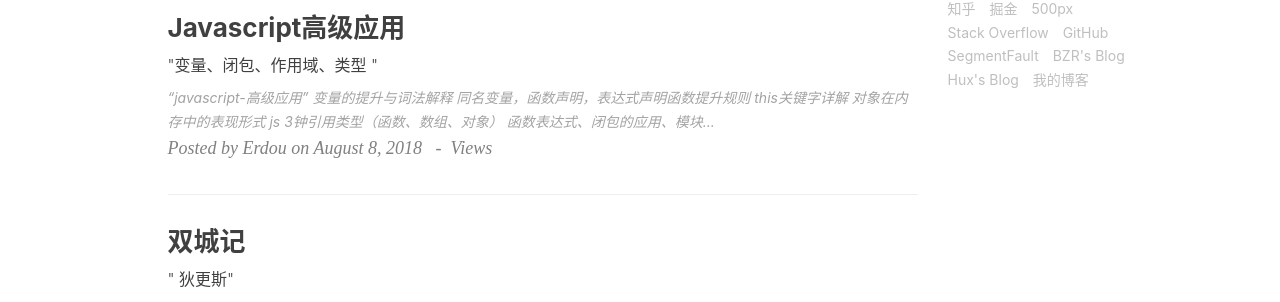
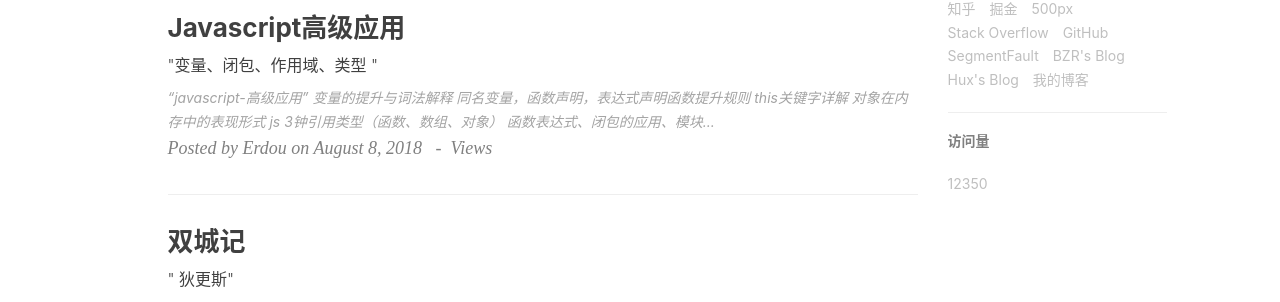
Before and after one commit to erdouzhang/own-erdou-blog, a Jekyll site: the page built from index.html, in a window 1280 px wide and 900 px high, scrolled down 1195 px. Shown: the part 128-430 px from the top of the window. Built offline with Jekyll 4.4.1, drawn with Linux system fonts in a browser that asks for light colours; nearby versions of some CDN libraries; the list of posts is cut into pages by our own code; comment, search, counter and statistics services are not loaded.

Commit message:
visited-count

```diff
--- a/_config.yml
+++ b/_config.yml
@@ -127,3 +127,6 @@ friends: [
         href: "https://erdouzhang.github.io/own-erdou-blog/"
     }
 ]
+
+# 访问量
+total: 12350
--- a/_layouts/page.html
+++ b/_layouts/page.html
@@ -73,8 +73,7 @@ layout: default
     			{{ content }}
     		</div>
     <!-- Sidebar Container -->
-            <div class="
-                col-lg-3 col-lg-offset-0
+            <div class="col-lg-3 col-lg-offset-0
                 col-md-3 col-md-offset-0
                 col-sm-12
                 col-xs-12
@@ -96,7 +95,6 @@ layout: default
                     </div>
                 </section>
                 {% endif %}
-
                 <!-- Short About -->
                 <section class="visible-md visible-lg">
                     <hr><h5><a href="{{'/about/' | prepend: site.baseurl }}">ABOUT ME</a></h5>
@@ -208,6 +206,9 @@ layout: default
                     {% endfor %}
                 </ul>
                 {% endif %}
+                <hr />
+                <h5>访问量</h5>
+                <section>{{site.total}}</section>
     		</div>
         {% endif %}
 	</div>
```
